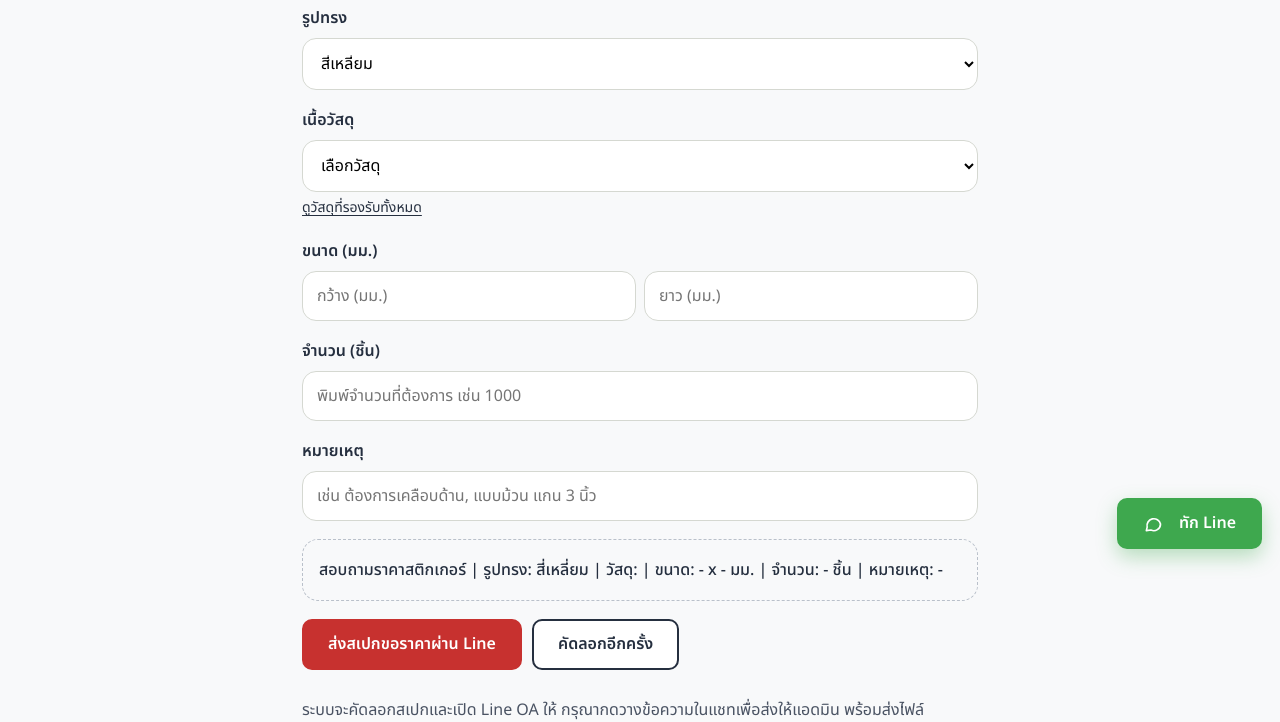
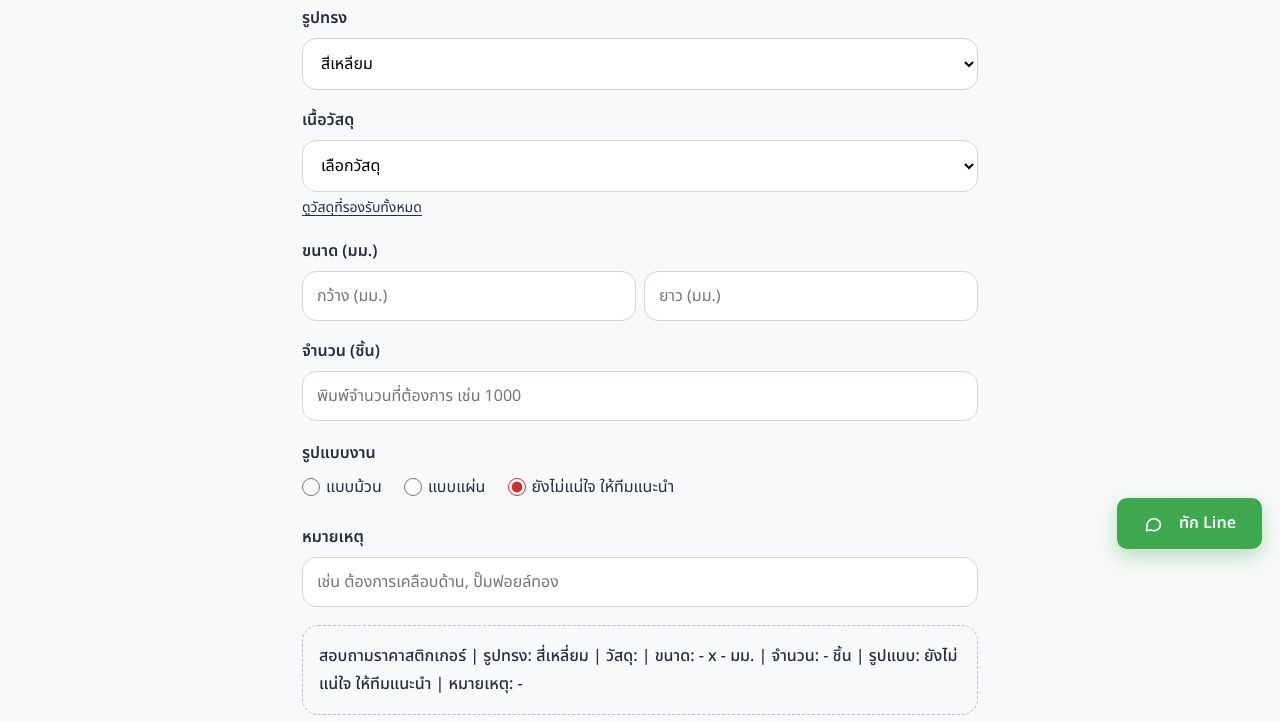
Before and after one commit to vpackaging/vpackaging.github.io, a plain HTML site: page quote.html in a window 1280 px wide. Shown: the part 233-955 px from the top of the page. Drawn offline with Linux system fonts and the light colour scheme.

Commit message:
Add files via upload

```diff
--- a/main.js
+++ b/main.js
@@ -80,9 +80,12 @@ var f=document.getElementById('spec');if(f){
  function fill(id,a){$(id).innerHTML=a.map(function(x){return '<option>'+x+'</option>'}).join('')}
  fill('shape',CFG.shapes);fillg('mat',CFG.materials);fill('ql',CFG.qtys);
  function txt(){var g=function(k){return $(k).value};
-  return 'สอบถามราคาสติกเกอร์ | รูปทรง: '+g('shape')+' | วัสดุ: '+g('mat')+' | ขนาด: '+(g('w')||'-')+' x '+(g('h')||'-')+' มม. | จำนวน: '+(g('qty')?Number(g('qty')).toLocaleString('en-US'):'-')+' ชิ้น | หมายเหตุ: '+(g('note')||'-')}
- function show(){$('sum').textContent=txt()}
- f.oninput=show;show();
+  var n=function(v){return Number(v).toLocaleString('en-US')},fm=(f.querySelector('input[name=fmt]:checked')||{}).value||'-',x='';
+  if(fm=='แบบม้วน'){if(g('perroll'))x+=' | ดวงต่อม้วน: '+n(g('perroll'));if(g('core'))x+=' | แกน: '+g('core');if(g('apply'))x+=' | วิธีติด: '+g('apply')}
+  if(fm=='แบบแผ่น'&&g('persheet'))x+=' | ดวงต่อแผ่น: '+n(g('persheet'));
+  return 'สอบถามราคาสติกเกอร์ | รูปทรง: '+g('shape')+' | วัสดุ: '+g('mat')+' | ขนาด: '+(g('w')||'-')+' x '+(g('h')||'-')+' มม. | จำนวน: '+(g('qty')?n(g('qty')):'-')+' ชิ้น | รูปแบบ: '+fm+x+' | หมายเหตุ: '+(g('note')||'-')}
+ function show(){var fm=(f.querySelector('input[name=fmt]:checked')||{}).value;$('rollf').hidden=fm!='แบบม้วน';$('sheetf').hidden=fm!='แบบแผ่น';$('sum').textContent=txt()}
+ f.oninput=show;f.onchange=show;show();
  function copy(t){if(navigator.clipboard&&window.isSecureContext)return navigator.clipboard.writeText(t).catch(function(){return legacy(t)});return legacy(t)}
  function legacy(t){return new Promise(function(ok,no){var a=document.createElement('textarea');a.value=t;a.setAttribute('readonly','');a.style.position='fixed';a.style.opacity='0';document.body.appendChild(a);a.select();try{document.execCommand('copy')?ok():no()}catch(e){no()}a.remove()})}
  function done(okk){$('cm').textContent=okk?'คัดลอกสเปกแล้ว กดวางในแชท Line ได้เลย':'คัดลอกอัตโนมัติไม่ได้ กรุณาคัดลอกข้อความสรุปด้านบนเอง'}
--- a/quote.html
+++ b/quote.html
@@ -15,7 +15,17 @@
 <p style="margin:4px 0 0;font-size:14px"><a href="materials.html">ดูวัสดุที่รองรับทั้งหมด</a></p>
 <label for="w">ขนาด (มม.)</label><div style="display:flex;gap:8px"><input id="w" aria-label="กว้าง (มม.)" type="number" min="1" step="1" inputmode="numeric" placeholder="กว้าง (มม.)"><input id="h" aria-label="ยาว (มม.)" type="number" min="1" step="1" inputmode="numeric" placeholder="ยาว (มม.)"></div>
 <label for="qty">จำนวน (ชิ้น)</label><input id="qty" type="number" min="1" step="1" inputmode="numeric" list="ql" placeholder="พิมพ์จำนวนที่ต้องการ เช่น 1000"><datalist id="ql"></datalist>
-<label for="note">หมายเหตุ</label><input id="note" placeholder="เช่น ต้องการเคลือบด้าน, แบบม้วน แกน 3 นิ้ว"></form>
+<fieldset class="fmt"><legend>รูปแบบงาน</legend>
+<label class="rd"><input type="radio" name="fmt" value="แบบม้วน"> แบบม้วน</label>
+<label class="rd"><input type="radio" name="fmt" value="แบบแผ่น"> แบบแผ่น</label>
+<label class="rd"><input type="radio" name="fmt" value="ยังไม่แน่ใจ ให้ทีมแนะนำ" checked> ยังไม่แน่ใจ ให้ทีมแนะนำ</label></fieldset>
+<div class="fsub" id="rollf" hidden><p class="opt">ไม่ทราบ เว้นว่างได้ ทีมงานจะแนะนำให้</p>
+<label for="perroll">จำนวนดวงต่อม้วน</label><input id="perroll" type="number" min="1" step="1" inputmode="numeric" placeholder="เช่น 500, 1000">
+<label for="core">ขนาดแกน</label><select id="core"><option value="">ไม่ทราบ</option><option>1 นิ้ว</option><option>1.5 นิ้ว</option><option>3 นิ้ว</option></select>
+<label for="apply">วิธีติด</label><select id="apply"><option value="">ไม่ทราบ</option><option>ติดด้วยมือ</option><option>ติดด้วยเครื่อง</option></select></div>
+<div class="fsub" id="sheetf" hidden><p class="opt">ไม่ทราบ เว้นว่างได้ ทีมงานจะแนะนำให้</p>
+<label for="persheet">จำนวนดวงต่อแผ่น</label><input id="persheet" type="number" min="1" step="1" inputmode="numeric" placeholder="เช่น 12, 24"></div>
+<label for="note">หมายเหตุ</label><input id="note" placeholder="เช่น ต้องการเคลือบด้าน, ปั๊มฟอยล์ทอง"></form>
 <div class="sum" id="sum"></div>
 <button class="btn r" id="send">ส่งสเปกขอราคาผ่าน Line</button> <button class="btn" id="again">คัดลอกอีกครั้ง</button>
 <p class="msg" id="cm"></p><p>ระบบจะคัดลอกสเปกและเปิด Line OA ให้ กรุณากดวางข้อความในแชทเพื่อส่งให้แอดมิน พร้อมส่งไฟล์ artwork ของคุณมาด้วย (ทางเราไม่รับออกแบบ) เราจะทำแบบให้ยืนยันก่อนผลิต</p>
--- a/style.css
+++ b/style.css
@@ -368,3 +368,12 @@ html:not(.offset-on) [data-offset]{display:none!important}
 @media(max-width:1100px){.offset-on .qbs{grid-template-columns:repeat(2,1fr)}}
 @media(max-width:760px){.offset-on .qbs{grid-template-columns:1fr}}
 .ph-img{display:grid;place-items:center;aspect-ratio:16/10;border:2px dashed #C7312F;border-radius:14px;color:#5B6573;font-size:15px;background:#F8F9FA}
+
+/* ฟอร์มขอราคา: รูปแบบงาน */
+.fmt{border:0;padding:0;margin:18px 0 0}.fmt legend{font-weight:600;margin-bottom:6px;padding:0}
+.fmt .rd{display:inline-flex;align-items:center;gap:6px;margin:0 18px 6px 0;font-weight:400;cursor:pointer}
+.fmt .rd input{width:18px;height:18px;margin:0;accent-color:#C7312F}
+.fsub{margin-top:10px;padding:12px 16px 16px;border-left:3px solid #3EA84E;background:#F8F9FA;border-radius:0 10px 10px 0}
+.fsub .opt{margin:0 0 4px;font-size:13px;color:#5B6573}
+.fsub label:first-of-type{margin-top:6px}
+.fsub[hidden]{display:none}
```
